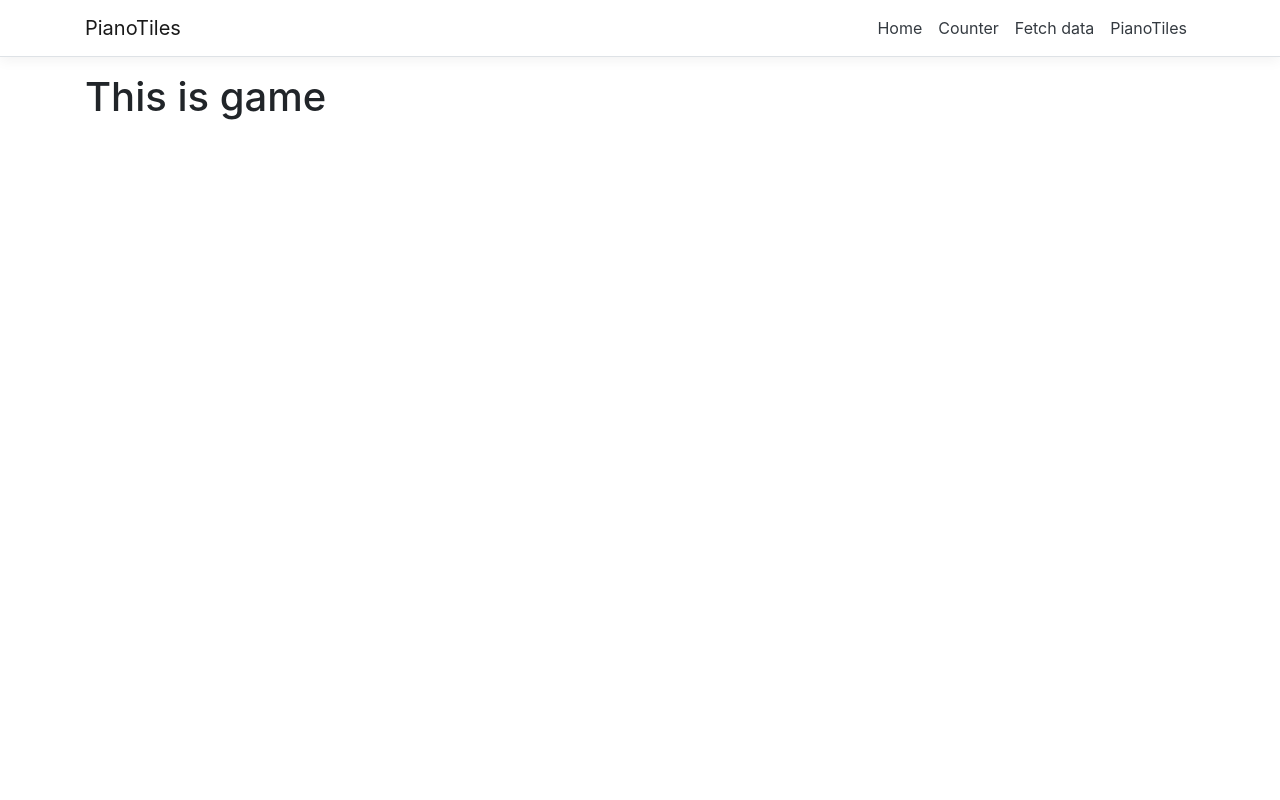
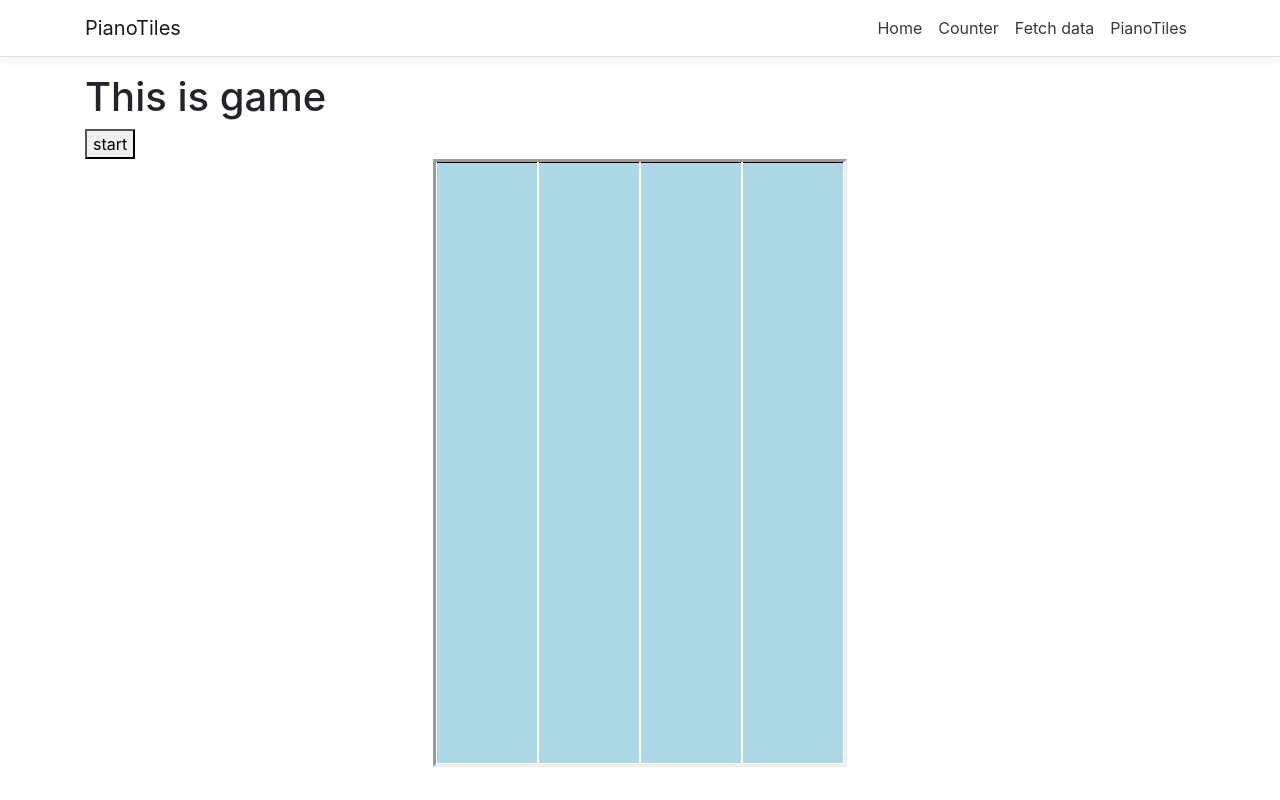
Before and after one commit to MhozaifaA/PianoTiles, an Angular app in the folder ClientApp/: page /pianoTiles in a window 1280 px wide. Built offline with nearby package versions, Linux system fonts and the light colour scheme.

Commit message:
animate as Test

```diff
--- a/ClientApp/src/app/app.module.ts
+++ b/ClientApp/src/app/app.module.ts
@@ -11,7 +11,7 @@ import { CounterComponent } from './counter/counter.component';
 import { FetchDataComponent } from './fetch-data/fetch-data.component';
 import { PianoTilesComponent } from './pianoTiles/pianoTiles.component';
 
-
+import { BrowserAnimationsModule } from '@angular/platform-browser/animations';
 @NgModule({
   declarations: [
     AppComponent,
@@ -25,6 +25,7 @@ import { PianoTilesComponent } from './pianoTiles/pianoTiles.component';
     BrowserModule.withServerTransition({ appId: 'ng-cli-universal' }),
     HttpClientModule,
     FormsModule,
+    BrowserAnimationsModule,
     RouterModule.forRoot([
       { path: '', component: HomeComponent, pathMatch: 'full' },
       { path: 'counter', component: CounterComponent },
--- /dev/null
+++ b/ClientApp/src/app/pianoTiles/pianoTiles.component.css
@@ -0,0 +1,29 @@
+
+.board {
+  display: flex;
+  justify-content: center;
+  border-width: 10px;
+  border-color: black;
+  border: inset;
+  width: fit-content;
+  margin: auto;
+  overflow:hidden
+}
+
+
+.column {
+  width: 100px;
+  height: 600px;
+  background: lightblue;
+  margin: 1px;
+  text-align: center
+}
+
+.tile {
+  width: 100%;
+  height: 168px;
+  background: black;
+  margin: auto;
+  position: relative;
+  top: -168px;
+}
--- a/ClientApp/src/app/pianoTiles/pianoTiles.component.html
+++ b/ClientApp/src/app/pianoTiles/pianoTiles.component.html
@@ -3,3 +3,29 @@
 <h1>
   This is game
 </h1>
+
+<button (click)="start()" >start</button>
+
+<div class="board" >
+
+  <div  class="column">
+    <div *ngIf="tiles.one.exist" [@tileOne]=tiles.one.state class="tile" [attr.tile]="1" (@tileOne.start)="animationStarted($event)"
+        (@tileOne.done)="animationDone($event)" ></div>
+  </div>
+
+  <div class="column">
+    <div *ngIf="tiles.two.exist" [@tileTwo]=tiles.two.state class="tile" [attr.tile]="2" (@tileTwo.start)="animationStarted($event)"
+        (@tileTwo.done)="animationDone($event)"></div>
+  </div>
+
+  <div class="column">
+    <div *ngIf="tiles.three.exist" [@tileThree]=tiles.three.state class="tile" [attr.tile]="3" (@tileThree.start)="animationStarted($event)"
+        (@tileThree.done)="animationDone($event)"></div>
+  </div>
+
+  <div class="column">
+    <div *ngIf="tiles.four.exist" [@tileFour]=tiles.four.state class="tile" [attr.tile]="4" (@tileFour.start)="animationStarted($event)"
+        (@tileFour.done)="animationDone($event)"></div>
+  </div>
+
+</div>
--- a/ClientApp/src/app/pianoTiles/pianoTiles.component.ts
+++ b/ClientApp/src/app/pianoTiles/pianoTiles.component.ts
@@ -1,10 +1,193 @@
-import { Component   } from '@angular/core';
+import { animate, state, style, transition, trigger } from '@angular/animations';
+import { Component, OnInit, HostBinding, HostListener } from '@angular/core';
 
 @Component({
   selector: 'app-pianoTiles',
   templateUrl: './pianoTiles.component.html',
+  styleUrls: ['./pianoTiles.component.css'],
+  animations: [
+    trigger("tileOne", [
+      state(
+        "from",
+        style({
+          top: '-168px',
+        })
+      ),
+      state(
+        "to",
+        style({
+          top: '600px',
+        })
+      ),
+      transition("from=>to", animate("1500ms")),
+    ]),
+
+    trigger("tileTwo", [
+      state(
+        "from",
+        style({
+          top: '-168px',
+        })
+      ),
+      state(
+        "to",
+        style({
+          top: '600px',
+        })
+      ),
+      transition("from=>to", animate("1500ms")),
+    ]),
+
+    trigger("tileThree", [
+      state(
+        "from",
+        style({
+          top: '-168px',
+        })
+      ),
+      state(
+        "to",
+        style({
+          top: '600px',
+        })
+      ),
+      transition("from=>to", animate("1500ms")),
+    ]),
+
+    trigger("tileFour", [
+      state(
+        "from",
+        style({
+          top: '-168px',
+        })
+      ),
+      state(
+        "to",
+        style({
+          top: '600px',
+        })
+      ),
+      transition("from=>to", animate("1500ms")),
+    ])
+
+  ]
 })
 
-export class PianoTilesComponent {
+export class PianoTilesComponent implements OnInit {
+  isGo: boolean = false;
+
+  tiles = {
+    one: new Tile("one", 0, true, states.from),
+    two: new Tile("two", 0, true, states.from),
+    three: new Tile("three", 0, true, states.from),
+    four: new Tile("four", 0, true, states.from)
+  };
+
+  constructor() {
+
+  }
+
+  ngOnInit(): void {
+    // console.log("f");
+  }
+
+
+
+  start() {
+    this.isGo = !this.isGo;
+    this.tiles.one.start();
+  }
+
+  animationStarted($event) {
+    // console.log($event.element.getAttribute('tile'));
+  }
+
+  animationDone($event) {
+    //console.log($event.element.getAttribute('tile'));//
+    //if ($event.element.getAttribute('tile') == 4) {
+    //  this.start();
+    //}
+  }
+
+
+  @HostListener('document:keypress', ['$event']) onkeypress(event: KeyboardEvent) {
+
+    let target: Tile = this.getTargetTile();
+
+    if (target === null)
+      return;
+
+    switch (event.keyCode) {
+
+      case 102:
+        if (target.column === "one")
+          target.exist = false;
+        else
+          console.log("dead");
+        break;
+
+      case 103:
+
+        if (target.column === "two")
+          target.exist = false;
+        else
+          console.log("dead");
+        break;
+
+      case 107:
+        if (target.column === "three")
+          target.exist = false;
+        else
+          console.log("dead");
+        break;
+
+      case 108:
+        if (target.column === "four")
+          target.exist = false;
+        else
+          console.log("dead");
+        break;
+
+      default:
+    }
+  }
+
+
+  private getTargetTile(): Tile {
+    let iter = ["one", "two", "three", "four"];
+    let min: number = Number.MAX_VALUE;
+
+    iter.forEach(i => {
+      if (this.tiles[i].exist && this.tiles[i].key < min && this.tiles[i].key != 0)
+        min = this.tiles[i].key;
+    });
+
+    if (min === Number.MAX_VALUE)
+      return null;
+
+    return this.tiles[iter[min - 1]];
+  }
 
 }
+
+
+const states= {
+  from:"from",
+  to:"to",
+}
+class Tile {
+  key: number = 0;
+  exist: boolean = false;
+  column: string = "";
+  state: string;
+  constructor(column: string, key: number, exist: boolean, state: string) {
+    this.column = column;
+    this.key = key;
+    this.exist = exist;
+    this.state = state;
+  }
+
+  start() {
+    this.state = states.to;
+  }
+}
--- a/ClientApp/src/index.html
+++ b/ClientApp/src/index.html
@@ -7,7 +7,7 @@
 
   <meta name="viewport" content="width=device-width, initial-scale=1" />
   <link rel="icon" type="image/x-icon" href="favicon.ico" />
-  <link href="assets/bootstrap.min.css" rel="stylesheet" type="text/css" />
+
 </head>
 <body>
   <app-root>Loading...</app-root>
```
